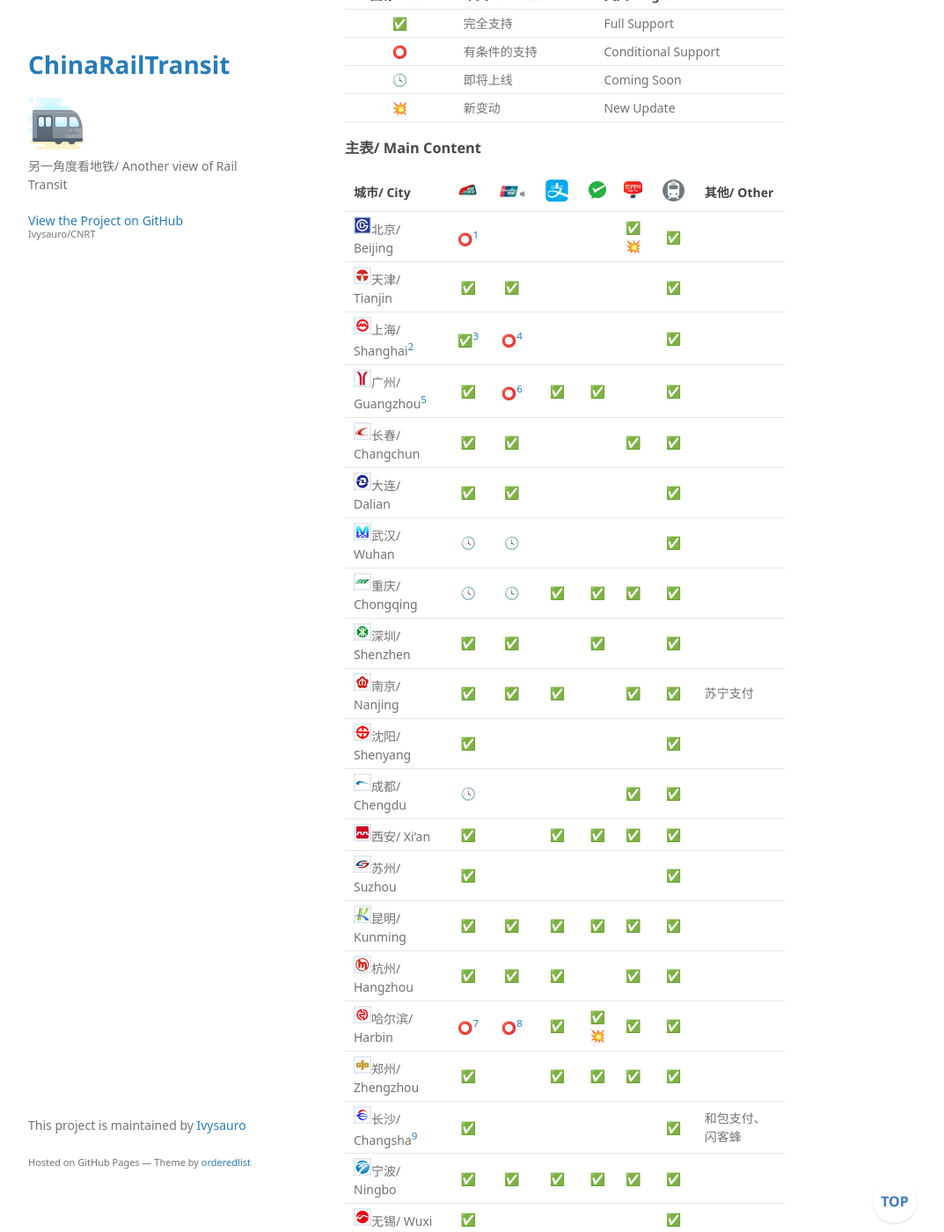
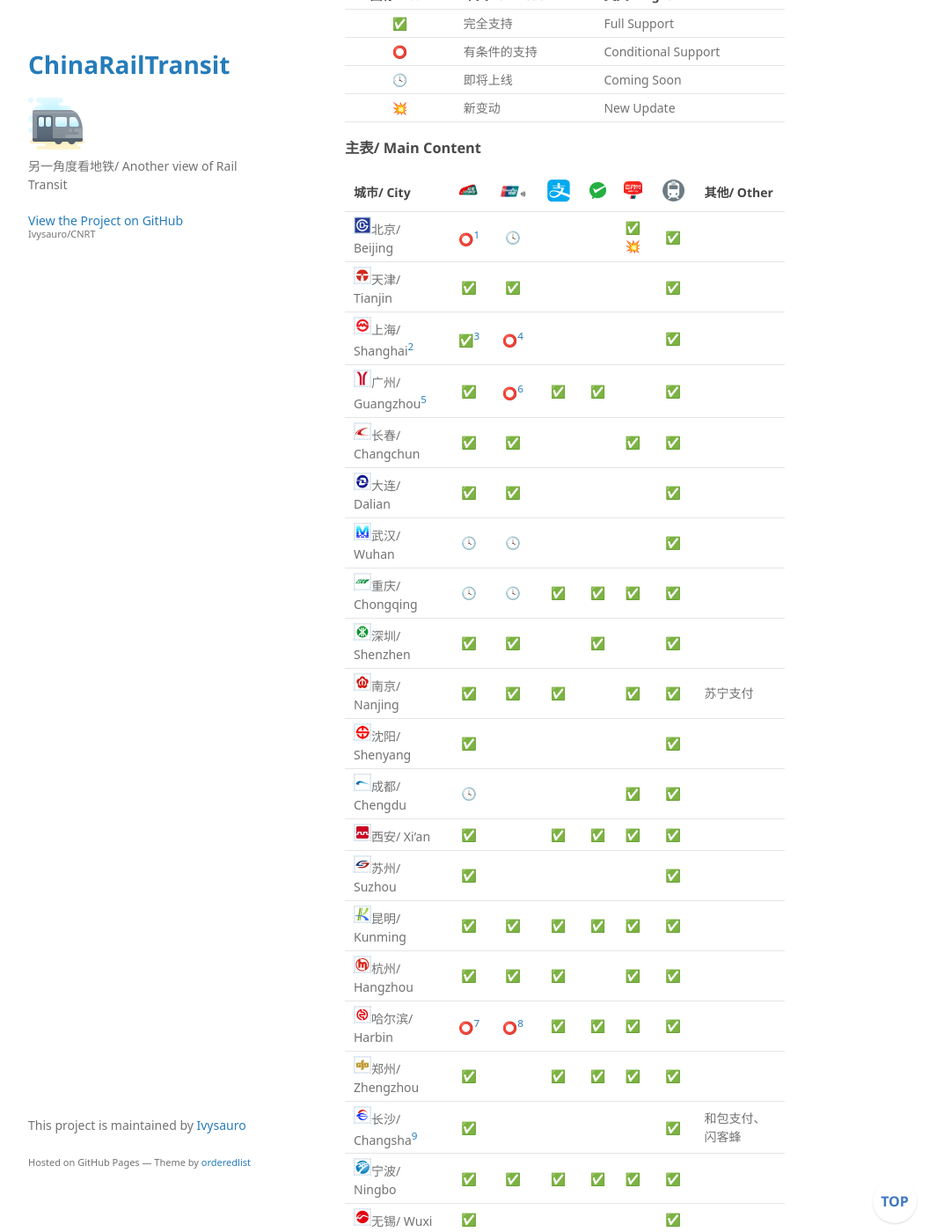
Before and after one commit to Ivysauro/CNRT, a Jekyll site: the page built from data/Pay.md, in a window 1280 px wide and 1400 px high, scrolled down 748 px. Shown: the whole window at 88% size, without its empty margins (178-1251 px from the left). Built offline with Jekyll 4.4.1, drawn with Linux system fonts in a browser that asks for light colours; some web fonts are replaced; our own code applies the rules of GitHub Pages for plain Markdown files; a script that is not in the unit is left out.

Commit message:
🍊更新北京数据

```diff
--- a/data/Pay.md
+++ b/data/Pay.md
@@ -36,7 +36,7 @@
 
 | 城市/ City | <img src="https://raw.githubusercontent.com/Ivysauro/CNRT/master/images/T-Union.png" width="40" hegiht="40" alt="T-Union"/> | <img src="https://raw.githubusercontent.com/Ivysauro/CNRT/master/images/Unionpay NFC.png" width="40" hegiht="40" alt="Unionpay Quickpass"/> | <img src="https://raw.githubusercontent.com/Ivysauro/CNRT/master/images/Alipay.png" width="30" hegiht="30" alt="Alipay Transit QR Code"/> | <img src="https://raw.githubusercontent.com/Ivysauro/CNRT/master/images/WeChat Pay.png" width="25" hegiht="25" alt="WeChat Pay Transit QR Code"/> | <img src="https://raw.githubusercontent.com/Ivysauro/CNRT/master/images/Unionpay.png" width="25" hegiht="25" alt="Unionpay Transit QR Code"/> | <img src="https://raw.githubusercontent.com/Ivysauro/CNRT/master/images/Rail Transit.png" width="25" hegiht="25" alt="Transit QR Code of Official Apps"/> | 其他/ Other |
 | ---------  | :-----: | :------:  | :---------: | :-------: | :-------: | :-----------: | :- |
-| <img src="https://raw.githubusercontent.com/Ivysauro/CNRT/master/images/city/bj.gif" width="20" hegiht="20"/>北京/ Beijing | ⭕[^bj] | | | | ✅💥 | ✅ |
+| <img src="https://raw.githubusercontent.com/Ivysauro/CNRT/master/images/city/bj.gif" width="20" hegiht="20"/>北京/ Beijing | ⭕[^bj] | 🕓 | | | ✅💥 | ✅ |
 | <img src="https://raw.githubusercontent.com/Ivysauro/CNRT/master/images/city/tj.gif" width="20" hegiht="20"/>天津/ Tianjin | ✅ | ✅ | | | | ✅ | |
 | <img src="https://raw.githubusercontent.com/Ivysauro/CNRT/master/images/city/sh.gif" width="20" hegiht="20"/>上海/ Shanghai[^csh] | ✅[^sh1] | ⭕[^sh2] | | | | ✅ | |
 | <img src="https://raw.githubusercontent.com/Ivysauro/CNRT/master/images/city/gz.gif" width="20" hegiht="20"/>广州/ Guangzhou[^cgz] | ✅ | ⭕[^gz] | ✅ | ✅ | | ✅ | |
@@ -52,7 +52,7 @@
 | <img src="https://raw.githubusercontent.com/Ivysauro/CNRT/master/images/city/suz.gif" width="20" hegiht="20"/>苏州/ Suzhou | ✅ | | | | | ✅ | |
 | <img src="https://raw.githubusercontent.com/Ivysauro/CNRT/master/images/city/km.gif" width="20" hegiht="20"/>昆明/ Kunming | ✅ | ✅ | ✅ | ✅ | ✅ | ✅ | |
 | <img src="https://raw.githubusercontent.com/Ivysauro/CNRT/master/images/city/hz.gif" width="20" hegiht="20"/>杭州/ Hangzhou | ✅ | ✅ | ✅ | | ✅ | ✅ | |
-| <img src="https://raw.githubusercontent.com/Ivysauro/CNRT/master/images/city/hrb.gif" width="20" hegiht="20"/>哈尔滨/ Harbin | ⭕[^hrb1] | ⭕[^hrb2] | ✅ | ✅💥 | ✅ | ✅ | |
+| <img src="https://raw.githubusercontent.com/Ivysauro/CNRT/master/images/city/hrb.gif" width="20" hegiht="20"/>哈尔滨/ Harbin | ⭕[^hrb1] | ⭕[^hrb2] | ✅ | ✅ | ✅ | ✅ | |
 | <img src="https://raw.githubusercontent.com/Ivysauro/CNRT/master/images/city/zz.gif" width="20" hegiht="20"/>郑州/ Zhengzhou | ✅ | | ✅ | ✅ | ✅ | ✅ | |
 | <img src="https://raw.githubusercontent.com/Ivysauro/CNRT/master/images/city/cs.gif" width="20" hegiht="20"/>长沙/ Changsha[^ccs] | ✅ | | | | | ✅ | 和包支付、闪客蜂 |
 | <img src="https://raw.githubusercontent.com/Ivysauro/CNRT/master/images/city/nb.gif" width="20" hegiht="20"/>宁波/ Ningbo | ✅ | ✅ | ✅ | ✅ | ✅ | ✅ | |
```
